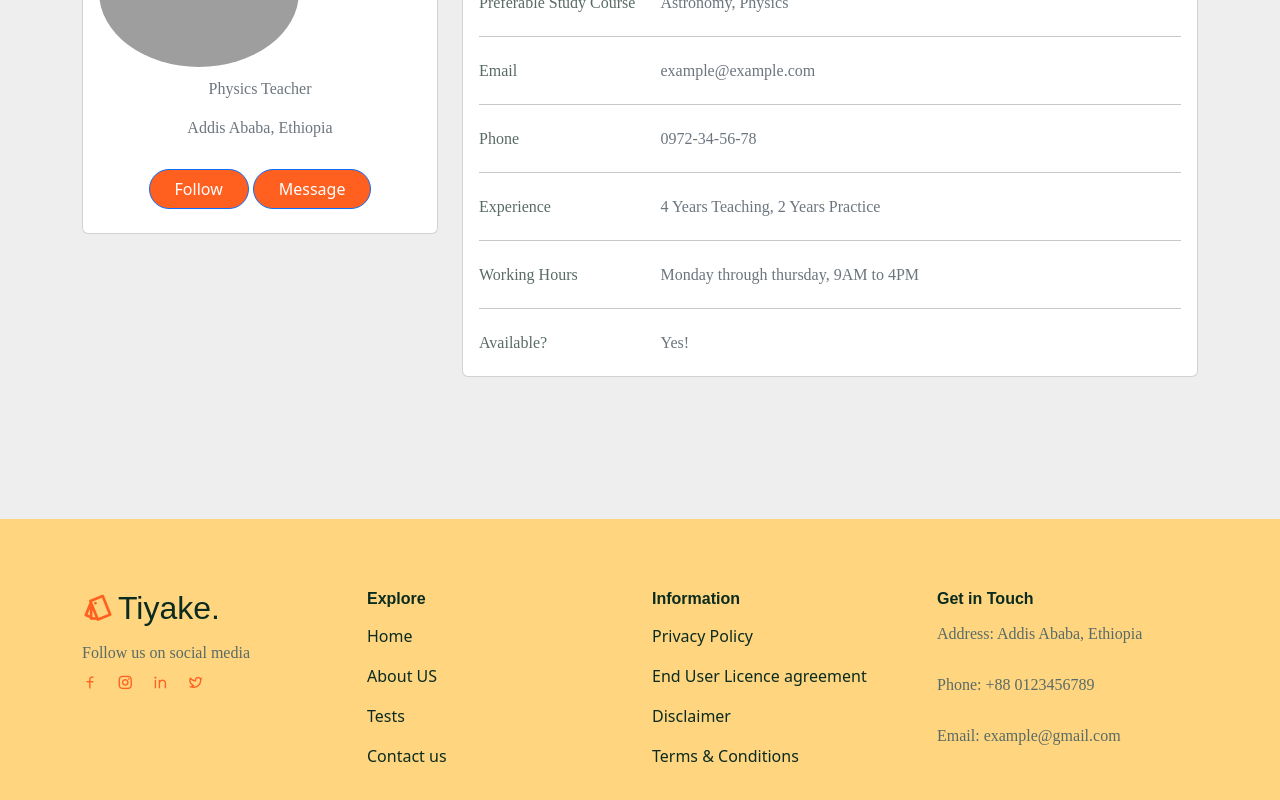
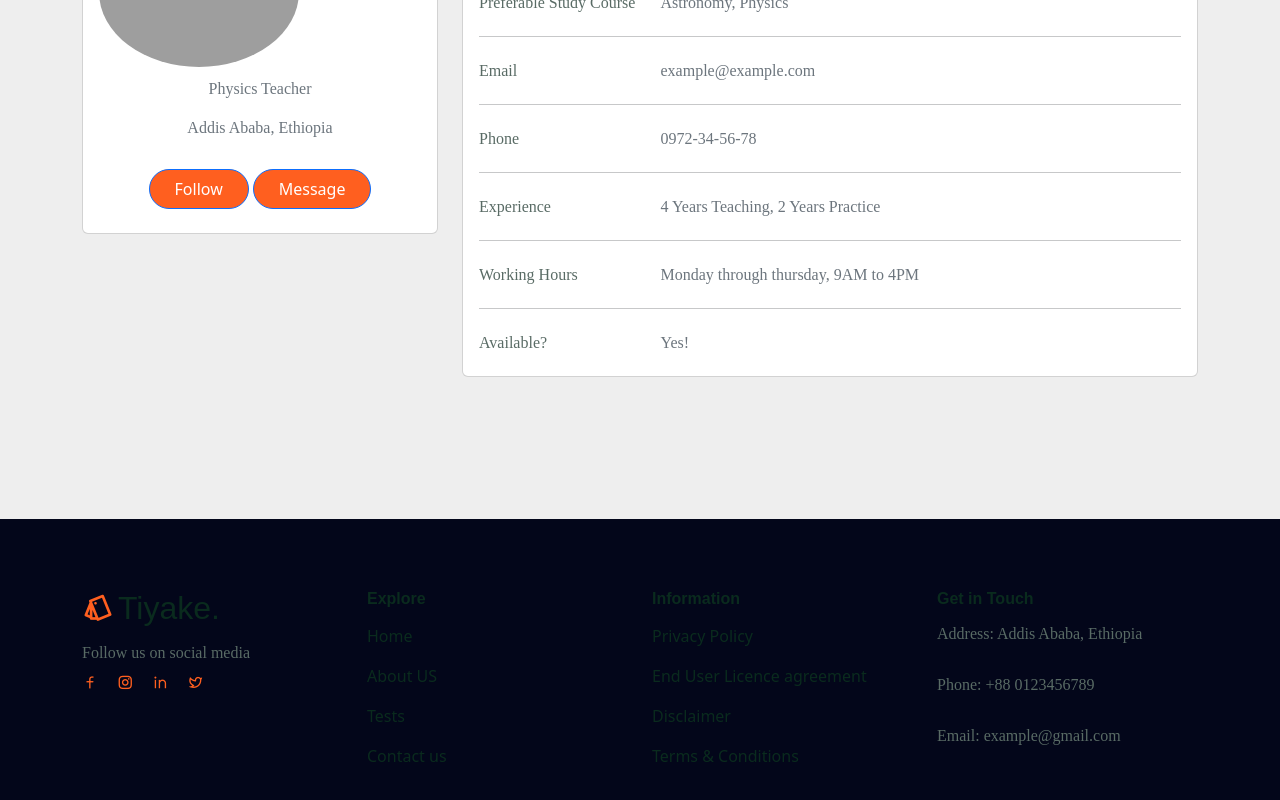
Before and after one commit to NahomTadesse/new-Tiyake, a React (Create React App) app: page /teacherprofile in a window 1280 px wide. Shown: the part 298-1098 px from the top of the page. Built offline with nearby package versions, Linux system fonts and the light colour scheme; grey boxes are pictures that could not be loaded.

Commit message:
Footer color

```diff
--- a/src/components/Footer/footer.css
+++ b/src/components/Footer/footer.css
@@ -1,5 +1,5 @@
 .footer {
-  background: #FFD580;
+  background: #03061A;
 }
 
 .follows span a {
```
